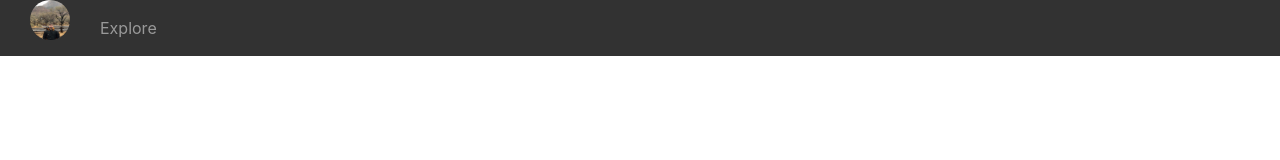
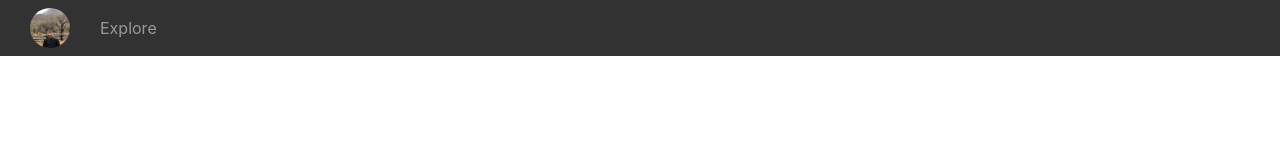
Before and after one commit to CoreyJamesLynch/react-navbar, a React (Create React App) app: page / in a window 1280 px wide. Shown: the top 160 px of the page. Built offline with nearby package versions, Linux system fonts and the light colour scheme.

Commit message:
Add margin: auto to NavImg

```diff
--- a/src/NavbarComponents/NavbarStyles.js
+++ b/src/NavbarComponents/NavbarStyles.js
@@ -13,6 +13,7 @@ const NavImg = styled.img`
   height: 40px;
   width: 40px;
   border-radius: 25px;
+  margin: auto;
 `;
 
 const MainNavigationLogoLink = styled.a`
--- a/src/index.js
+++ b/src/index.js
@@ -8,7 +8,7 @@ ReactDOM.render(
   <React.StrictMode>
     <App />
   </React.StrictMode>,
-  document.getElementById('root')
+  document.getElementById('root'),
 );
 
 // If you want to start measuring performance in your app, pass a function
```
